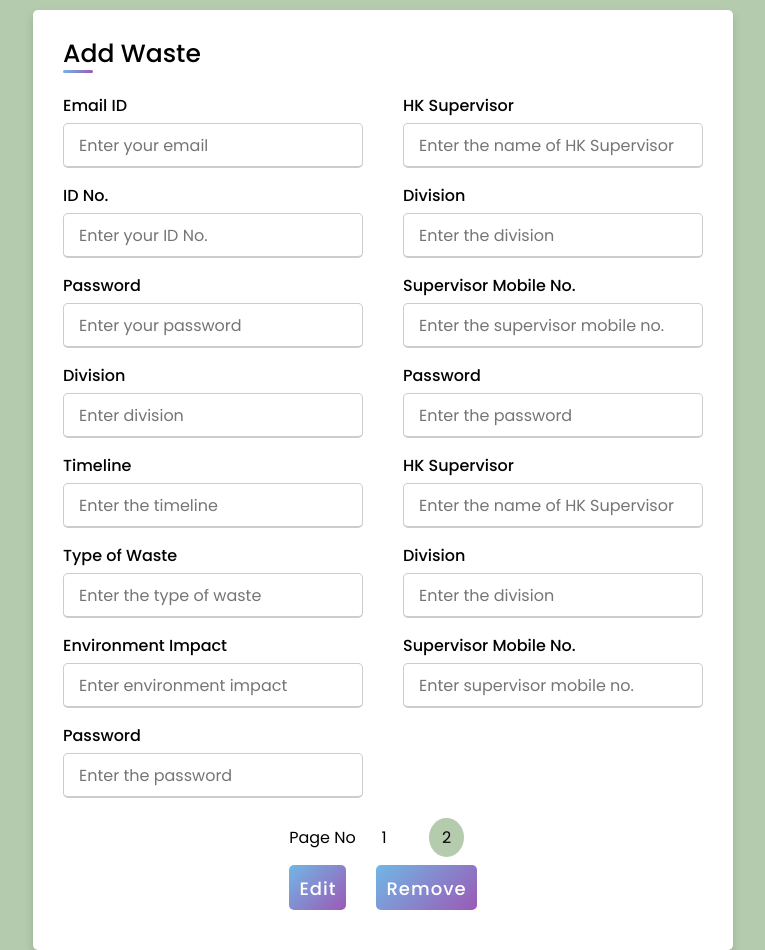
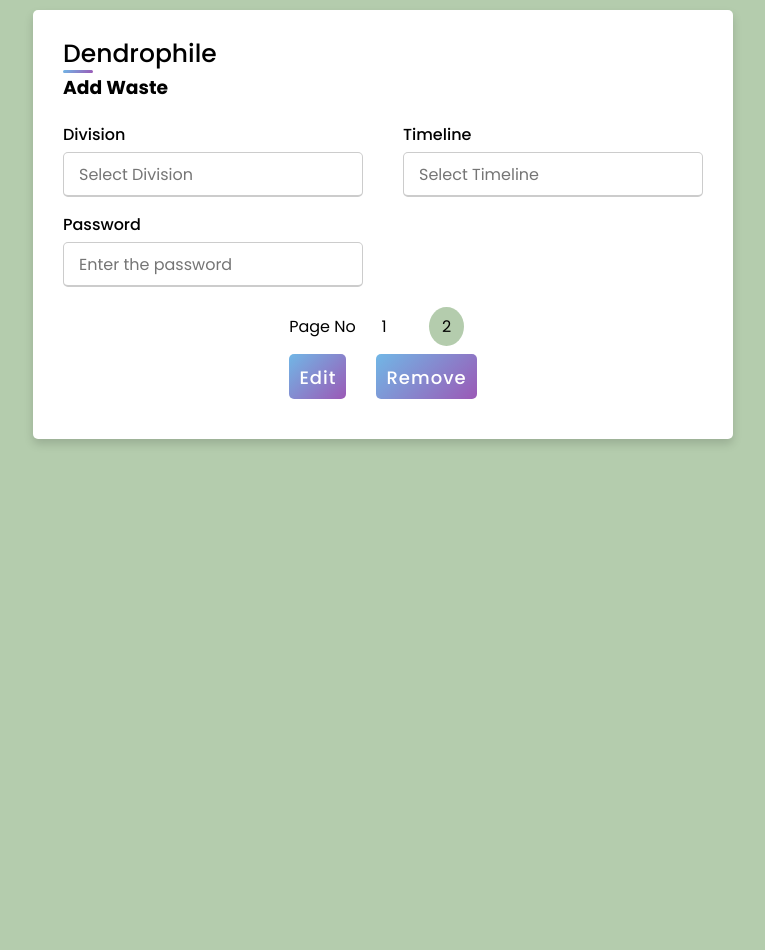
Before and after one commit to Arijit1000/add-waste, a plain HTML site: page index.html in a window 1280 px wide. Shown: the top 950 px of the page, without its empty margins (257-1022 px from the left). After the commit the page ends 800 px from the top, so only its background shows below. Drawn offline with Linux system fonts and the light colour scheme.

Commit message:
Update index.html

```diff
--- a/index.html
+++ b/index.html
@@ -9,80 +9,23 @@
    </head>
 <body>
   <div class="container">
-    <div class="title">Add Waste</div>
+    <div class="title">Dendrophile</div>
+    <h3> Add Waste </h3>
+
     <div class="content">
       <form action="#">
         <div class="user-details">
           <div class="input-box">
-            <span class="details">Email ID</span>
-            <input type="text" placeholder="Enter your email" required>
-          </div>
-
-             <div class="input-box">
-            <span class="details">HK Supervisor</span>
-            <input type="text" placeholder="Enter the name of HK Supervisor" required>
-          </div>
-
-          <div class="input-box">
-            <span class="details">ID No.</span>
-            <input type="text" placeholder="Enter your ID No." required>
-          </div>
-
-             <div class="input-box">
             <span class="details">Division</span>
-            <input type="text" placeholder="Enter the division" required>
-          </div>
-
-          <div class="input-box">
-            <span class="details">Password</span>
-            <input type="text" placeholder="Enter your password" required>
-          </div>
-
-             <div class="input-box">
-            <span class="details">Supervisor Mobile No.</span>
-            <input type="text" placeholder="Enter the supervisor mobile no." required>
-          </div>
-
-             <div class="input-box">
-            <span class="details">Division</span>
-            <input type="text" placeholder="Enter division" required>
-          </div>
-
-
-             <div class="input-box">
-            <span class="details">Password</span>
-            <input type="text" placeholder="Enter the password" required>
+            <input type="text" placeholder="Select Division" required>
           </div>
 
              <div class="input-box">
             <span class="details">Timeline</span>
-            <input type="text" placeholder="Enter the timeline" required>
+            <input type="text" placeholder="Select Timeline" required>
           </div>
 
-             <div class="input-box">
-            <span class="details">HK Supervisor</span>
-            <input type="text" placeholder="Enter the name of HK Supervisor" required>
-          </div>
 
-             <div class="input-box">
-            <span class="details">Type of Waste</span>
-            <input type="text" placeholder="Enter the type of waste" required>
-          </div>
-
-             <div class="input-box">
-            <span class="details">Division</span>
-            <input type="text" placeholder="Enter the division" required>
-          </div>
-
-             <div class="input-box">
-            <span class="details">Environment Impact</span>
-            <input type="text" placeholder="Enter environment impact" required>
-          </div>
-
-             <div class="input-box">
-            <span class="details">Supervisor Mobile No.</span>
-            <input type="text" placeholder="Enter supervisor mobile no." required>
-          </div>
 
 
           <div class="input-box">
```
